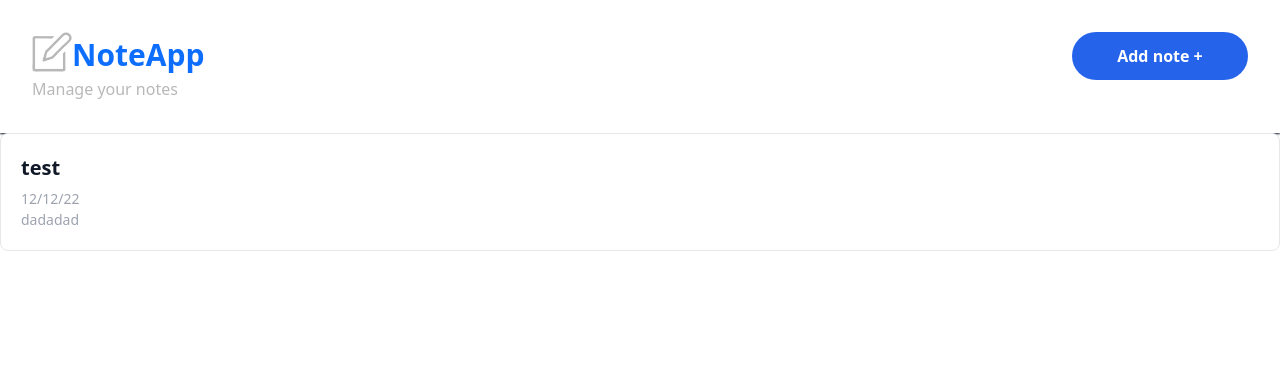
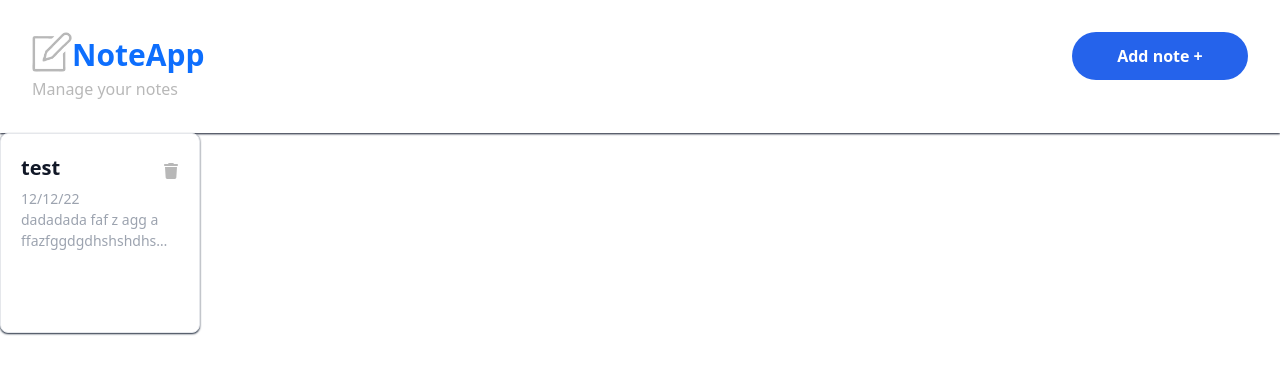
Before and after one commit to Heriiniiaina/Notes_App, a React (Vite) app: page / in a window 1280 px wide. Shown: the top 374 px of the page. Built offline with nearby package versions, Linux system fonts and the light colour scheme; data requests are answered from the project's data file.

Commit message:
fix line clamp

```diff
--- a/src/components/TextCard/TextCard.tsx
+++ b/src/components/TextCard/TextCard.tsx
@@ -1,26 +1,52 @@
-import React from 'react'
+import React, { useState } from 'react'
+
+import {FaTrash} from "react-icons/fa6"
 
 type Props = {
     title: string,
     subtitle: string
     content: string,
-    onClickTrash: React.MouseEventHandler<HTMLButtonElement>
+    onClickTrash: React.MouseEventHandler<SVGElement>
     onClick: React.MouseEventHandler<HTMLDivElement>
 }
 
 const TextCard = ({ title, subtitle, content, onClickTrash, onClick }: Props) => {
+
+    const [isTrahsHovered,setISTrashHovered] = useState(false)
+
     return (
-        <div
-            className="relative flex h-full flex-col rounded-md border border-gray-200 bg-white p-2.5 hover:border-gray-400 sm:rounded-lg sm:p-5">
-            <span className="text-md mb-0 font-semibold text-gray-900 hover:text-black sm:mb-1.5 sm:text-xl">
-                {title}
-            </span>
+        <div onClick={onClick}
+
+            className="relative flex cursor-pointer w-[200px]  h-[200px] flex-col rounded-md border p-6 border-gray-200 bg-white  hover:border-gray-400 sm:rounded-lg sm:p-5 shadow-sm shadow-slate-800">
+            <div className='flex items-center justify-between'>
+                <span className="text-md mb-0 font-semibold text-gray-900 hover:text-black sm:mb-1.5 sm:text-xl">
+                    {title}
+                </span>
+                <FaTrash
+                     onMouseEnter={()=>setISTrashHovered(true)}
+                     onMouseLeave={()=>setISTrashHovered(false)}
+                     style={isTrahsHovered ? {color:"red"} : {color:"#b8b8b8"}}
+                     onClick={(e)=>{
+                        onClickTrash(e),
+                        e.stopPropagation()
+                     }}
+                />
+
+            </div>
             <span className="text-sm leading-normal text-gray-400 sm:block">
                 {subtitle}
             </span>
-            <span className="text-sm leading-normal text-gray-400 sm:block">
-                {content}
-            </span>
+            <span
+  className="text-sm leading-normal text-gray-400 sm:block"
+  style={{
+    display: '-webkit-box',
+    WebkitBoxOrient: 'vertical',
+    WebkitLineClamp: 2,
+    overflow: 'hidden',
+  }}
+>
+  {content}
+</span>
         </div>
     )
 
--- a/src/pages/NoteBrowse/NoteBrowse.tsx
+++ b/src/pages/NoteBrowse/NoteBrowse.tsx
@@ -6,7 +6,7 @@ import TextCard from '../../components/TextCard/TextCard'
 const NoteBrowse = () => {
   return (
 
-        <TextCard title='test' content='dadadad' subtitle='12/12/22' onClickTrash={()=>alert("delete")} onClick={()=>alert("ok") }/>
+        <TextCard title='test' content='dadadada  faf z agg a ffazfggdgdhshshdhs gag ag ag agag ag g ag ffggdgshgshshsh fsqfsfqf ga ga ge ag eage ag eag aegad dadadada  faf z agg a ffazfggdgdhshshdhs gag ag ag agag ag g ag ffggdgshgshshsh fsqfsfqf ga ga ge ag eage ag eag aegad' subtitle='12/12/22' onClickTrash={()=>alert("delete")} onClick={()=>alert("ok") }/>
 
   )
 }
```
Also changed, not shown: tailwind.config.js (+7 -2 lines).
